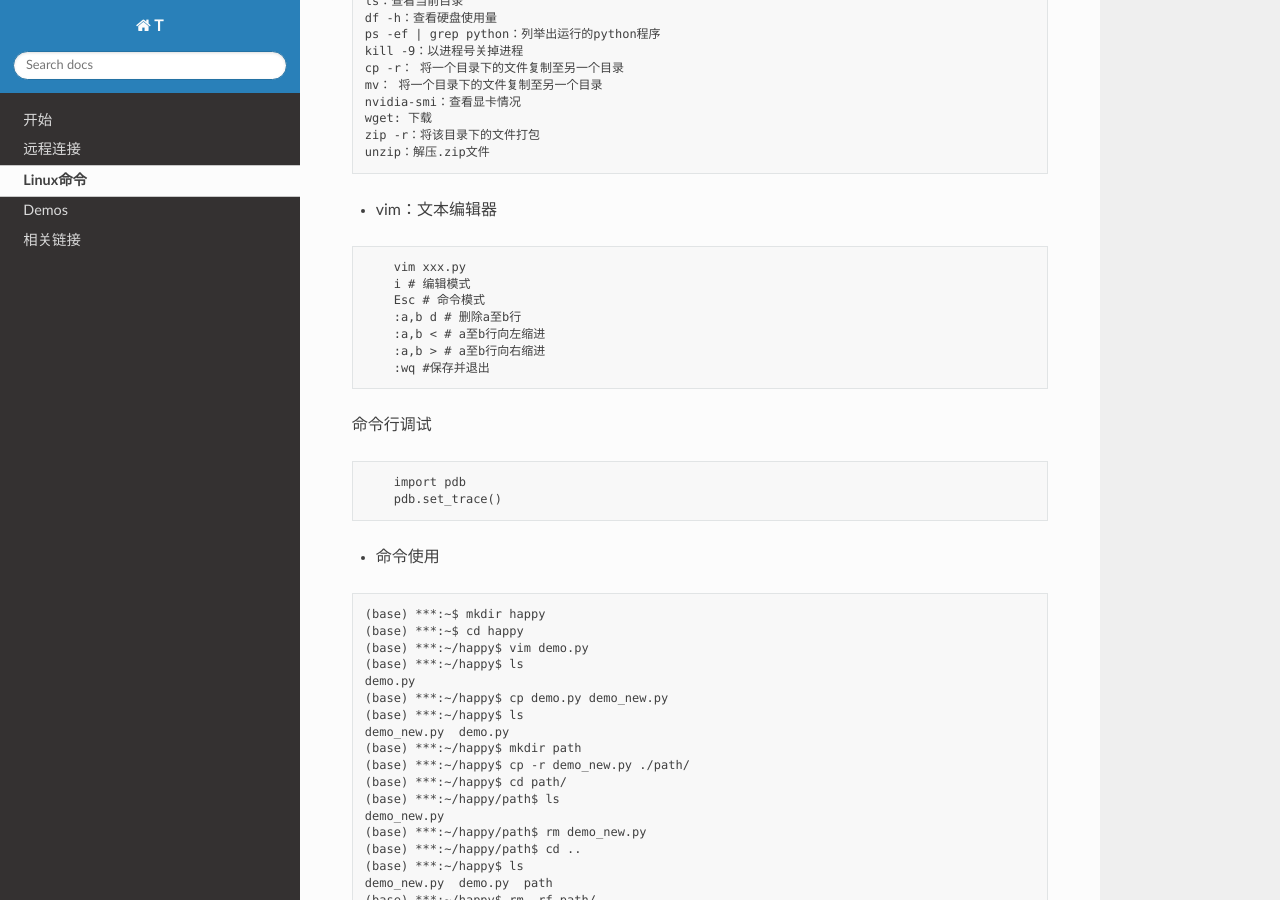
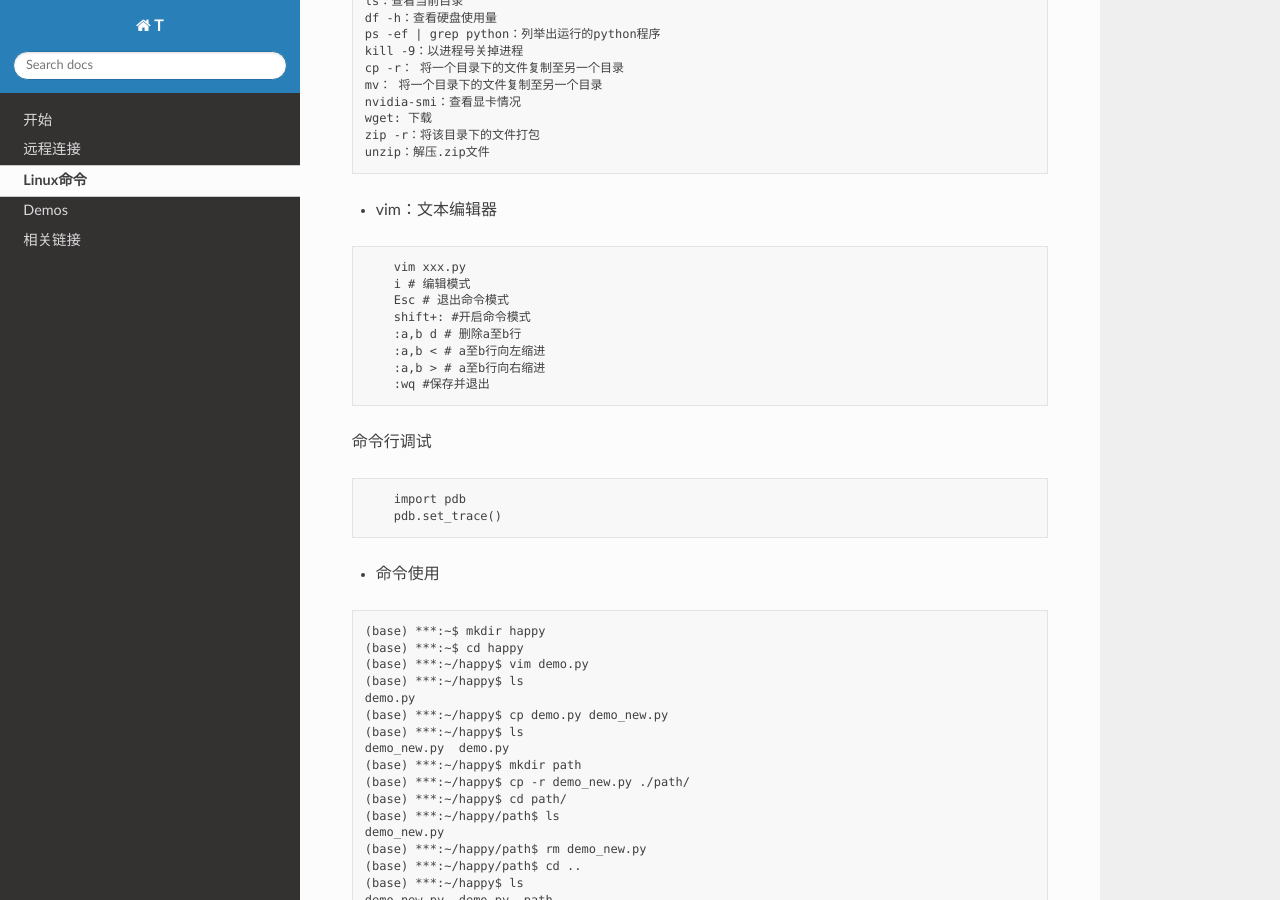
Before and after one commit to Tanbobobo/DL-starter, a Sphinx documentation site: the page built from docs/mds/linux_command.md, in a window 1280 px wide and 900 px high, scrolled down 320 px. Built offline with Sphinx 7.4.7 and the Read the Docs theme 2.0.0, drawn with Linux system fonts in a browser that asks for light colours.

Commit message:
Update linux_command.md

````diff
--- a/docs/mds/linux_command.md
+++ b/docs/mds/linux_command.md
@@ -21,7 +21,8 @@ unzip：解压.zip文件
 ```angular2html
     vim xxx.py
     i # 编辑模式
-    Esc # 命令模式
+    Esc # 退出命令模式
+    shift+: #开启命令模式
     :a,b d # 删除a至b行
     :a,b < # a至b行向左缩进
     :a,b > # a至b行向右缩进
````
